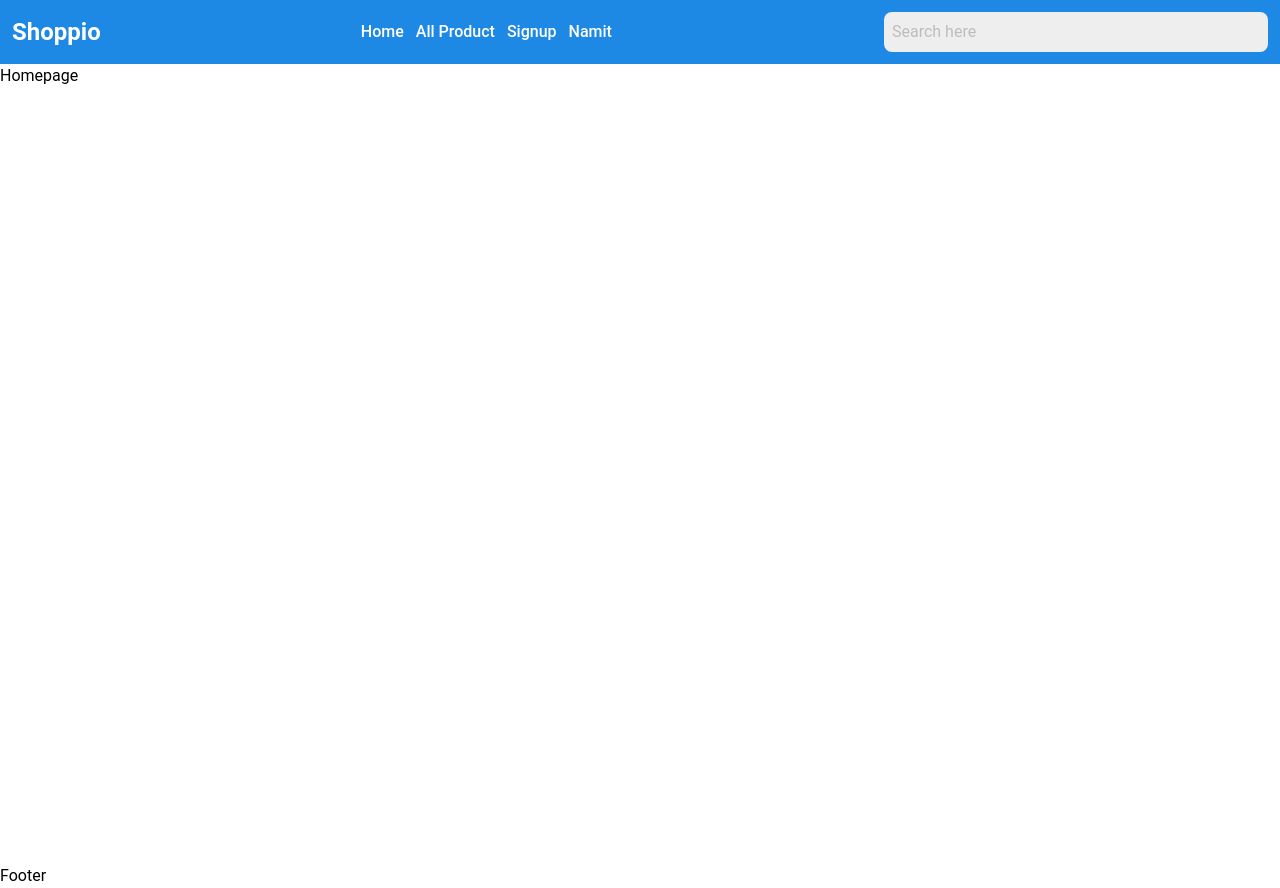
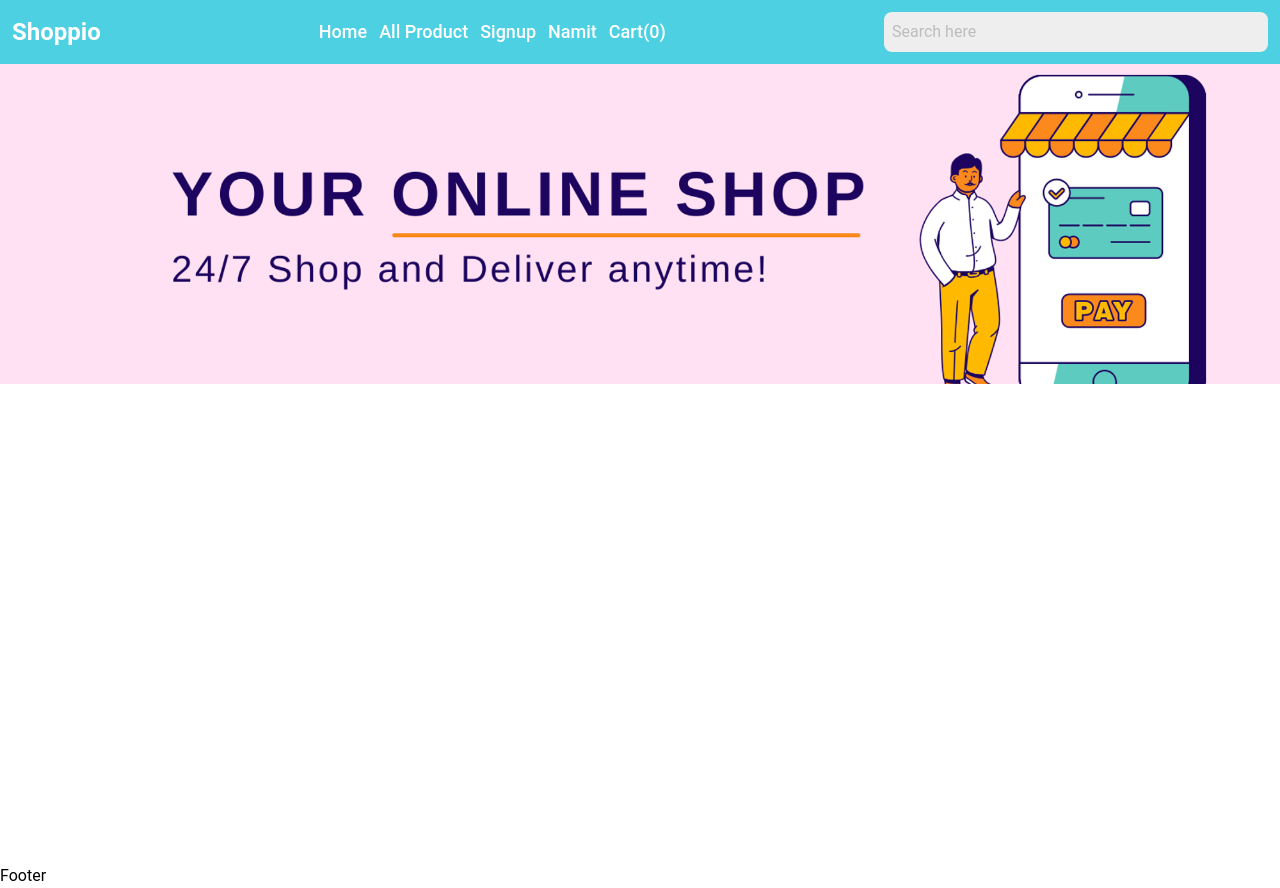
Before and after one commit to namitmalasi/shoppio, a React (Vite) app: page / in a window 1280 px wide. Built offline with nearby package versions, Linux system fonts and the light colour scheme.

Commit message:
addded hero section on homepage

```diff
--- /dev/null
+++ b/src/components/heroSection/HeroSection.jsx
@@ -0,0 +1,10 @@
+import hero from "../../img/hero.png";
+const HeroSection = () => {
+  return (
+    <div>
+      <img src={hero} alt="hero image" className="w-full h-40 lg:h-full" />
+    </div>
+  );
+};
+
+export default HeroSection;
--- a/src/components/navbar/Navbar.jsx
+++ b/src/components/navbar/Navbar.jsx
@@ -3,7 +3,7 @@ import SearchBar from "../searchBar/SearchBar";
 
 const Navbar = () => {
   const navList = (
-    <ul className="flex space-x-3 text-white font-medium text-md px-5 ">
+    <ul className="flex space-x-3 text-white font-medium text-lg px-5">
       {/* Home */}
       <li>
         <Link to={"/"}>Home</Link>
@@ -28,20 +28,20 @@ const Navbar = () => {
             </li> */}
       {/* Cart */}
       <li>
-        <Link to={"/cart"}></Link>
+        <Link to={"/cart"}>Cart(0)</Link>
       </li>
     </ul>
   );
   return (
-    <nav className="bg-blue-600 sticky top-0">
+    <nav className="w-full bg-cyan-300 sticky top-0">
       {/* main  */}
       <div className="lg:flex lg:justify-between items-center py-3 lg:px-3 ">
         {/* left  */}
         <div className="left py-3 lg:py-0">
           <Link to={"/"}>
-            <h2 className=" font-bold text-white text-2xl text-center">
+            <h1 className=" font-bold text-white text-2xl text-center">
               Shoppio
-            </h2>
+            </h1>
           </Link>
         </div>
         {/* right  */}
--- a/src/pages/home/Homepage.jsx
+++ b/src/pages/home/Homepage.jsx
@@ -1,7 +1,12 @@
+import HeroSection from "../../components/heroSection/HeroSection";
 import Layout from "../../components/layout/Layout";
 
 const Homepage = () => {
-  return <Layout>Homepage</Layout>;
+  return (
+    <Layout>
+      <HeroSection />
+    </Layout>
+  );
 };
 
 export default Homepage;
```
Also changed, not shown: src/img/hero.png (added).
